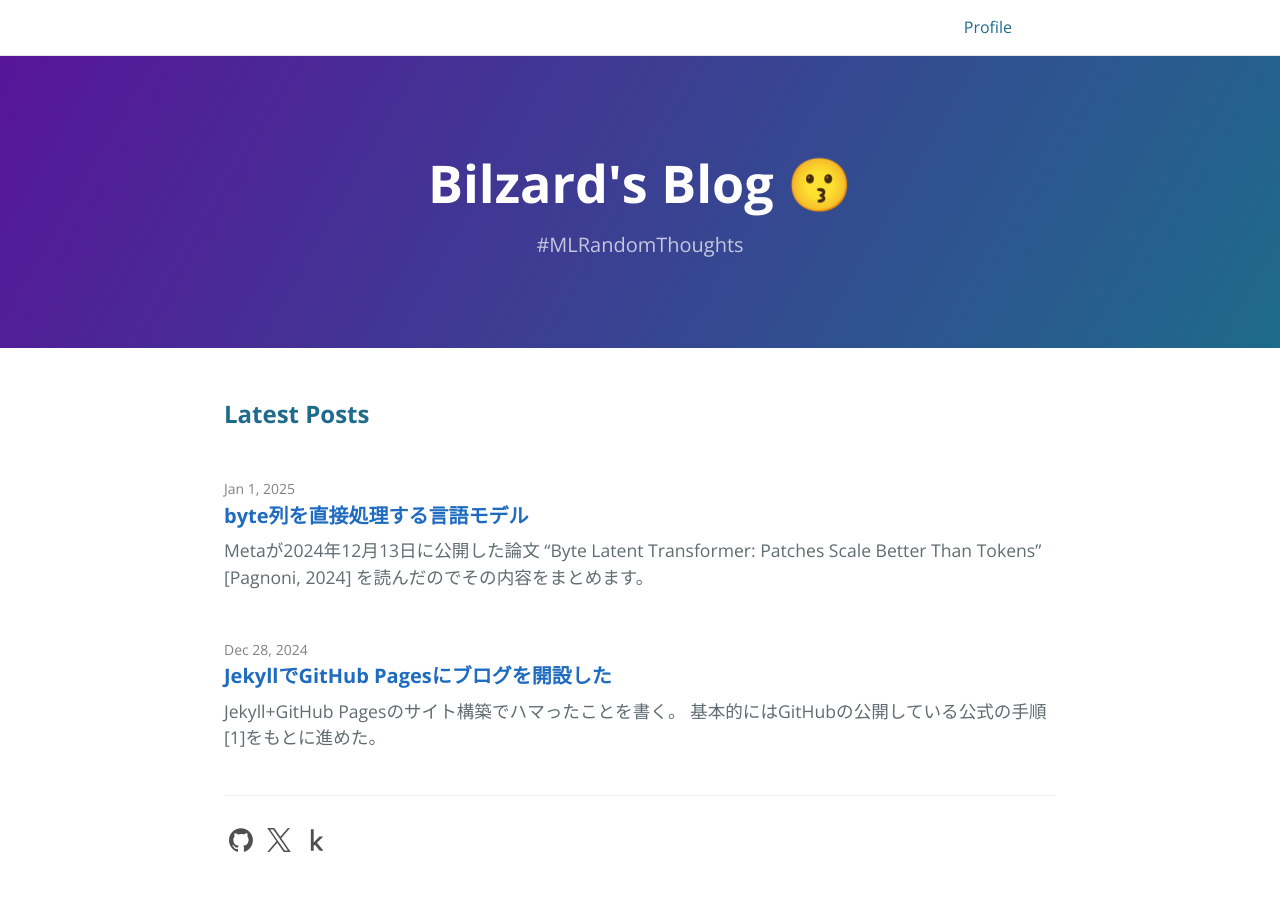
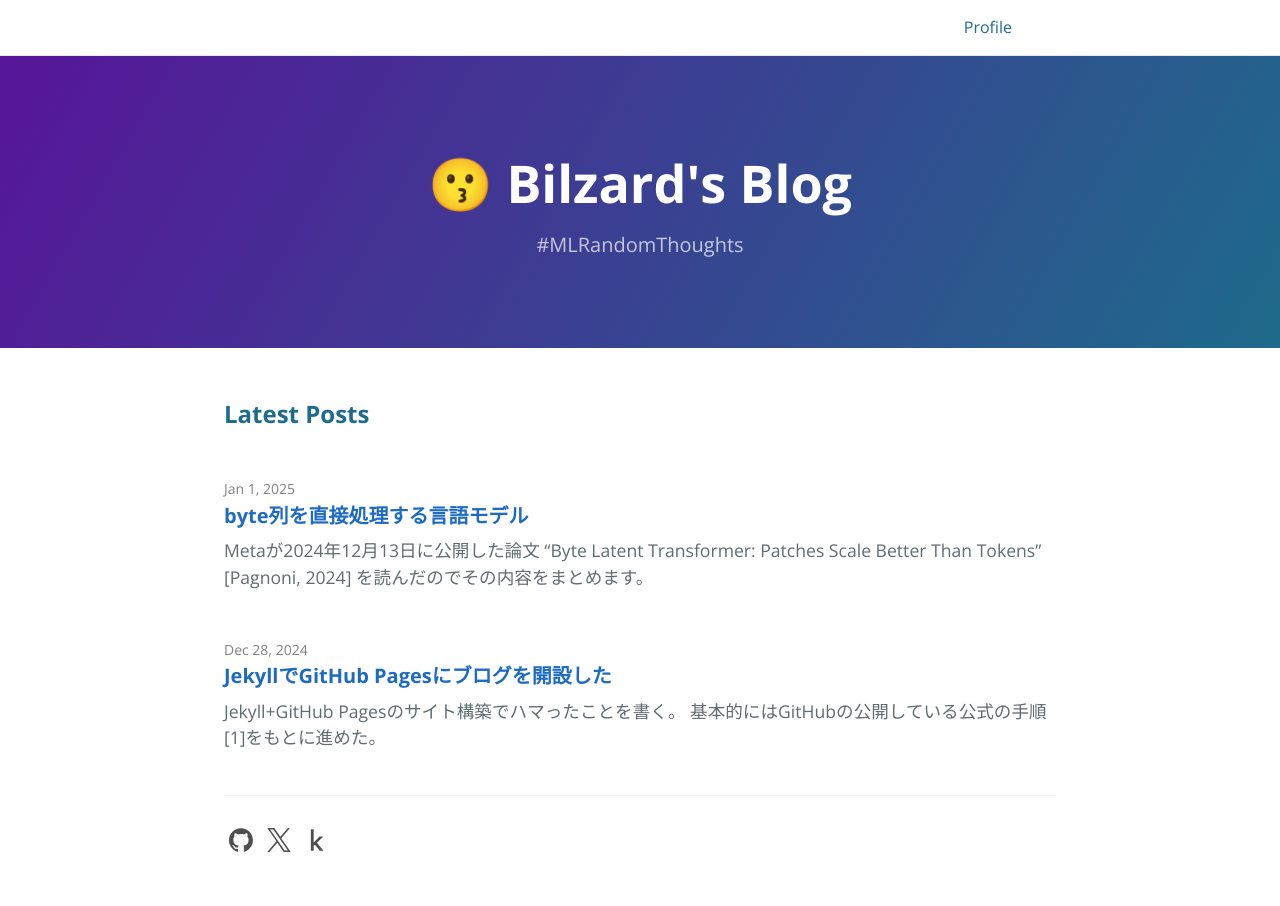
Before and after one commit to bilzard/bilzard.github.io, a Jekyll site: the page built from index.md, in a window 1280 px wide. Built offline with Jekyll 4.4.1, drawn with Linux system fonts in a browser that asks for light colours.

Commit message:
iconを全ページのタイトルの左に表示する

```diff
--- a/_config.yml
+++ b/_config.yml
@@ -18,7 +18,7 @@
 # You can create any custom variable you would like, and they will be accessible
 # in the templates via {{ site.myvariable }}.
 
-title: Bilzard's Blog 😗
+title: Bilzard's Blog
 email:
 description: >- # this means to ignore newlines until "baseurl:"
   #MLRandomThoughts
@@ -62,3 +62,4 @@ github:
 kaggle:
   username: tatamikenn
 image: https://bilzard.github.io/assets/images/twitter_card_150x280.png
+icon: 😗
--- a/_layouts/default.html
+++ b/_layouts/default.html
@@ -64,8 +64,20 @@
         {% assign page-tagline = page.tagline | escape  %}
         {% endif %}
 
+        <!-- define page icon -->
+        {% if page.icon %}
+            {% assign page-icon = page.icon %}
+        {% else if site.icon %}
+            {% assign page-icon = site.icon %}
+        {% else %}
+            {% assign page-icon = "" %}
+        {% endif %}
+
+        {% if page.layout == 'post' %}
+        {% assign page-tagline = page.tagline | escape  %}
+        {% endif %}
         <section class="page-header">
-            <h1 class="project-name">{{ page-title }}</h1>
+            <h1 class="project-name">{{ page-icon }} {{ page-title }}</h1>
             <h2 class="project-tagline">{{ page-tagline }}</h2>
             {% if page.layout == 'home' and site.github.is_project_page %}
             <a href="{{ site.github.repository_url }}" class="btn">View on GitHub</a>
```
